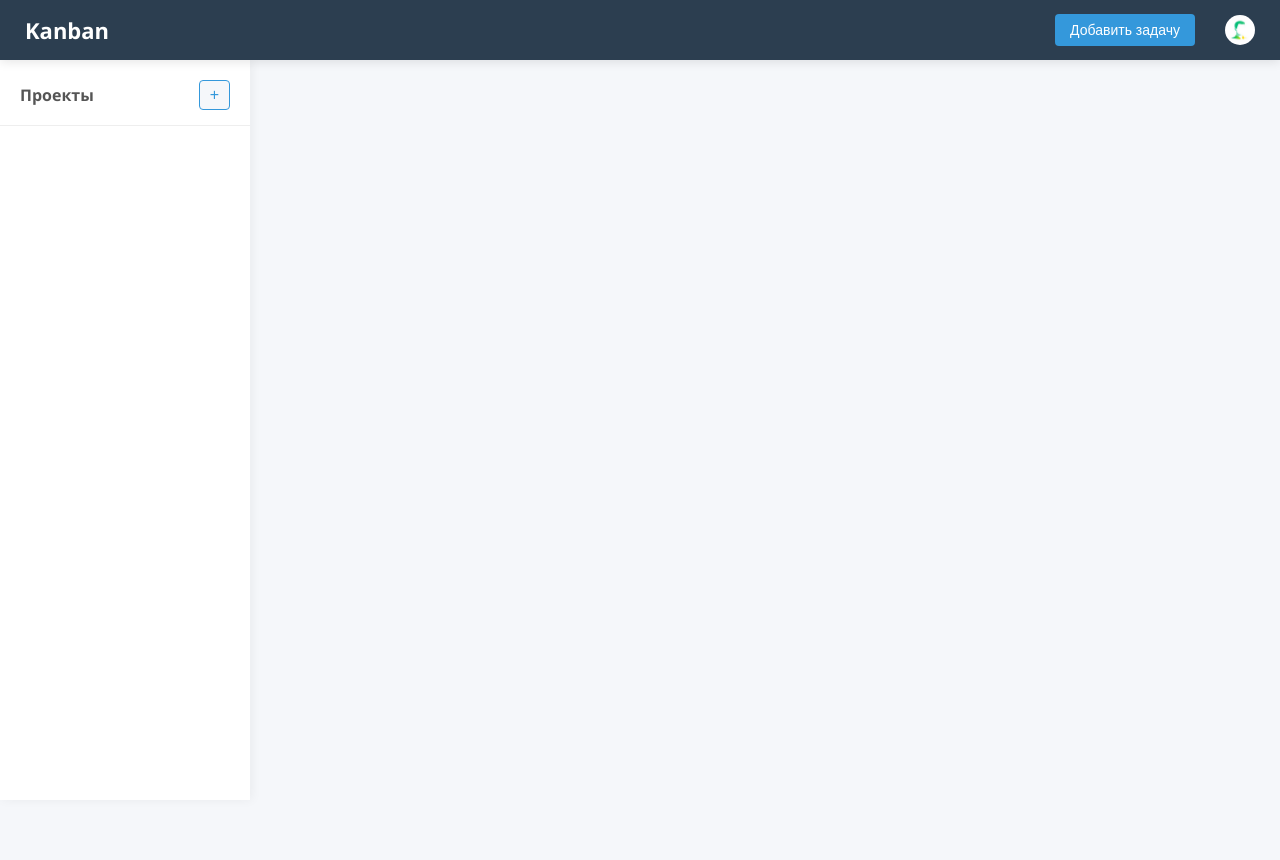
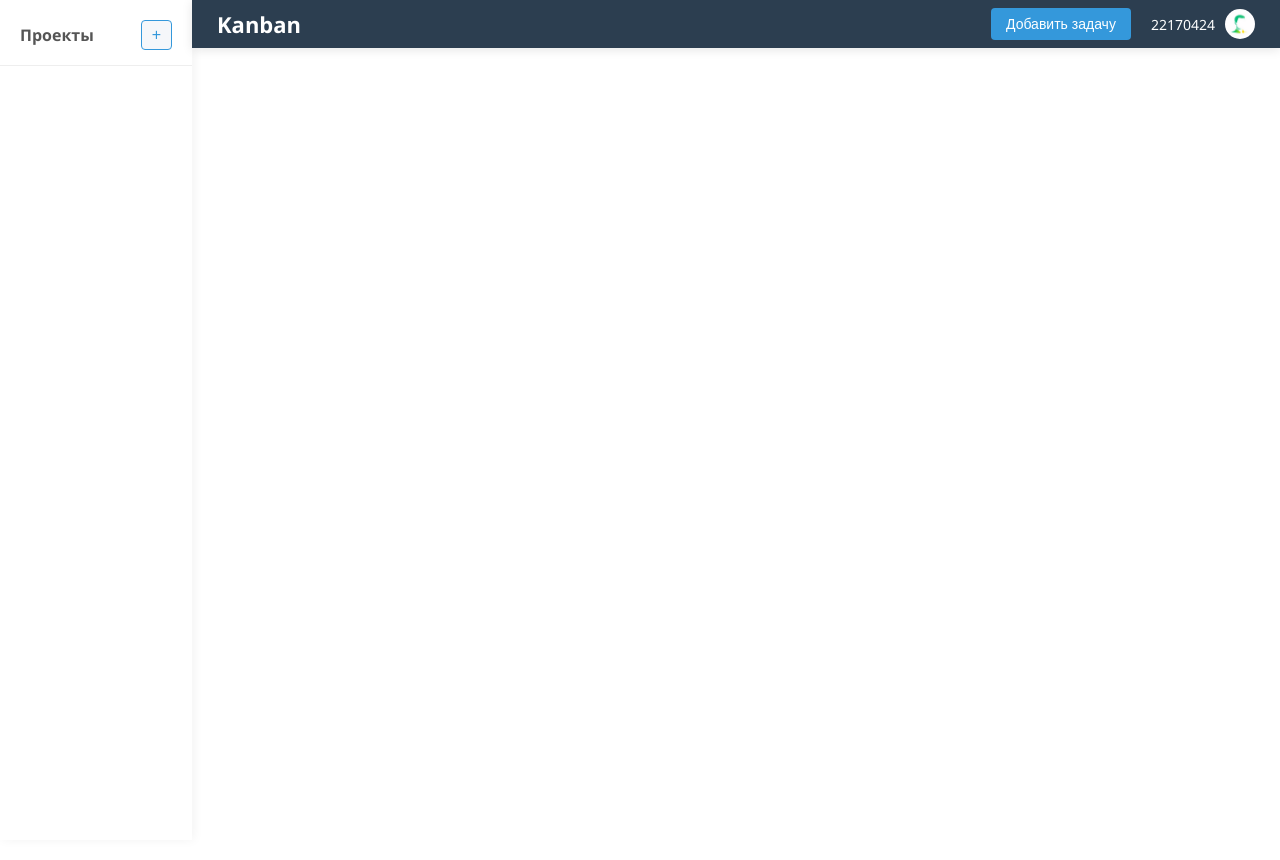
Before and after one commit to adminAlexey/Kanban, a Flask app: page / in a window 1280 px wide. After the commit the page ends 66 px from the top, so only its background shows below. Run offline with Flask 3, Linux system fonts and the light colour scheme; data that the repository does not hold is empty.

Commit message:
Проработаны стили и визуальное отображение

```diff
--- a/static/style.css
+++ b/static/style.css
@@ -3,7 +3,7 @@ body {
     font-family: 'Segoe UI', Tahoma, Geneva, Verdana, sans-serif;
     margin: 0;
     padding: 0;
-    background-color: #f5f7fa;
+    background-color: #fff;
     color: #333;
     overflow: hidden; /* Отключаем прокрутку всей страницы */
     height: 100vh; /* Фиксируем высоту */
@@ -64,6 +64,7 @@ body {
 
 /* Шапка */
 .header {
+    width: 85vw;
     background-color: #2c3e50;
     color: white;
     padding: 15px 25px;
@@ -73,10 +74,9 @@ body {
     box-shadow: 0 2px 10px rgba(0, 0, 0, 0.1);
     position: fixed;
     top: 0;
-    left: 0;
     right: 0;
     z-index: 10;
-    height: 60px;
+    height: 6vh;
     box-sizing: border-box;
 }
 
@@ -94,11 +94,12 @@ body {
 
 /* Боковая панель */
 .sidebar {
-    width: 250px;
+    width: 15vw;
+    height: 100vh;
     background-color: #fff;
     position: fixed;
     left: 0;
-    top: 60px; /* Отступ под шапку */
+    top: 0;
     bottom: 0;
     box-shadow: 2px 0 10px rgba(0, 0, 0, 0.05);
     padding: 20px 0;
@@ -144,11 +145,13 @@ body {
 
 /* Канбан доска */
 .kanban-board {
-    margin-left: 250px;
-    margin-top: 60px; /* Отступ под шапку */
+    margin-left: 15vw;
+    margin-top: 6vh; /* Отступ под шапку */
+    top: 0;
     padding: 20px;
-    height: calc(100vh - 60px); /* Высота минус шапка */
-    background-color: #f5f7fa;
+    height: 94vh; /* Высота минус шапка */
+    width: 85vw;
+    background-color: #fff;
     overflow-x: auto; /* Горизонтальная прокрутка для колонок */
     overflow-y: hidden; /* Вертикальную прокрутку убираем */
     box-sizing: border-box;
@@ -249,11 +252,15 @@ body {
 .task-card {
     background-color: white;
     border-radius: 6px;
-    padding: 15px;
+    padding: 0 0 10px 10px;
     margin-bottom: 15px;
     box-shadow: 0 2px 5px rgba(0, 0, 0, 0.05);
-    border-left: 4px solid #3498db;
+    border-left: 4px solid #3498db; /* #TODO Добавить изменение цвета в зависимости от индикатора или колонки */
     cursor: grab;
+}
+
+.task-card:hover {
+    background-color: whitesmoke;
 }
 
 .task-card.high-priority {
@@ -268,9 +275,9 @@ body {
     border-left-color: #2ecc71;
 }
 
-.task-title {
+.card-title {
     font-weight: 600;
-    margin-bottom: 8px;
+    margin: 8px 8px;
     font-size: 14px;
 }
 
@@ -292,52 +299,59 @@ body {
 .column {
     background-color: #fff;
     border-radius: 8px;
-    padding: 15px;
-    width: 330px;
-    box-shadow: 0 2px 10px rgba(0, 0, 0, 0.05);
+    padding: 0 15px 0 0;
+    width: calc(85vw / 4);
     height: 100%;
     box-sizing: border-box;
     display: flex;
     flex-direction: column;
+    overflow-y: auto;
+    /* scrollbar-gutter: stable; */
+}
+
+.colum:hover {
+    box-shadow: 0 2px 10px rgba(0, 0, 0, 0.05);
+    background-color: whitesmoke;
+}
+
+.outer-column {
+    height: 100%;
+    margin-bottom: 15px;
+}
+
+/* Кастомный скролбар */
+::-webkit-scrollbar-track {
+    background-color: #fff;
+    border-radius: 10px;
+}
+
+/* Показываем при наведении */
+.column:hover::-webkit-scrollbar-thumb {
+    background-color: #888;
+    border-radius: 10px;
+    /* transition: opacity 0.2s, transform 0.2s; */ /* Посмотреть как сделать плавный показ */
+}
+
+/* Скрываем скроллбар по умолчанию */
+::-webkit-scrollbar {
+    width: 6px;
+    background-color: #fff;
+}
+
+::-webkit-scrollbar-thumb {
+    background-color: #fff;
+    border-radius: 10px;
 }
 
 .column-header {
     display: flex;
-    justify-content: space-between;
     align-items: center;
-    margin-bottom: 15px;
+    margin: 0 5px 5px 5px;
     padding-bottom: 10px;
-    border-bottom: 1px solid #eee;
-}
-
-.column-title {
-    font-weight: 600;
-    font-size: 15px;
-    color: #2c3e50;
+    border-bottom: 2px solid #eee;
 }
 
 .task-list {
     flex-grow: 1;
     overflow-y: auto; /* Прокрутка внутри колонки */
-    min-height: 100px;
-    padding-right: 5px; /* Чтобы не заезжал скролл на контент */
 }
-
-/* Кастомный скролл */
-.task-list::-webkit-scrollbar, .sidebar::-webkit-scrollbar {
-    width: 6px;
-}
-
-.task-list::-webkit-scrollbar-track, .sidebar::-webkit-scrollbar-track {
-    background: #f1f1f1;
-    border-radius: 3px;
-}
-
-.task-list::-webkit-scrollbar-thumb, .sidebar::-webkit-scrollbar-thumb {
-    background: #c1c1c1;
-    border-radius: 3px;
-}
-
-.task-list::-webkit-scrollbar-thumb:hover, .sidebar::-webkit-scrollbar-thumb:hover {
-    background: #a8a8a8;
-}
```
Also changed, not shown: static/script.js (+32 -15 lines).
